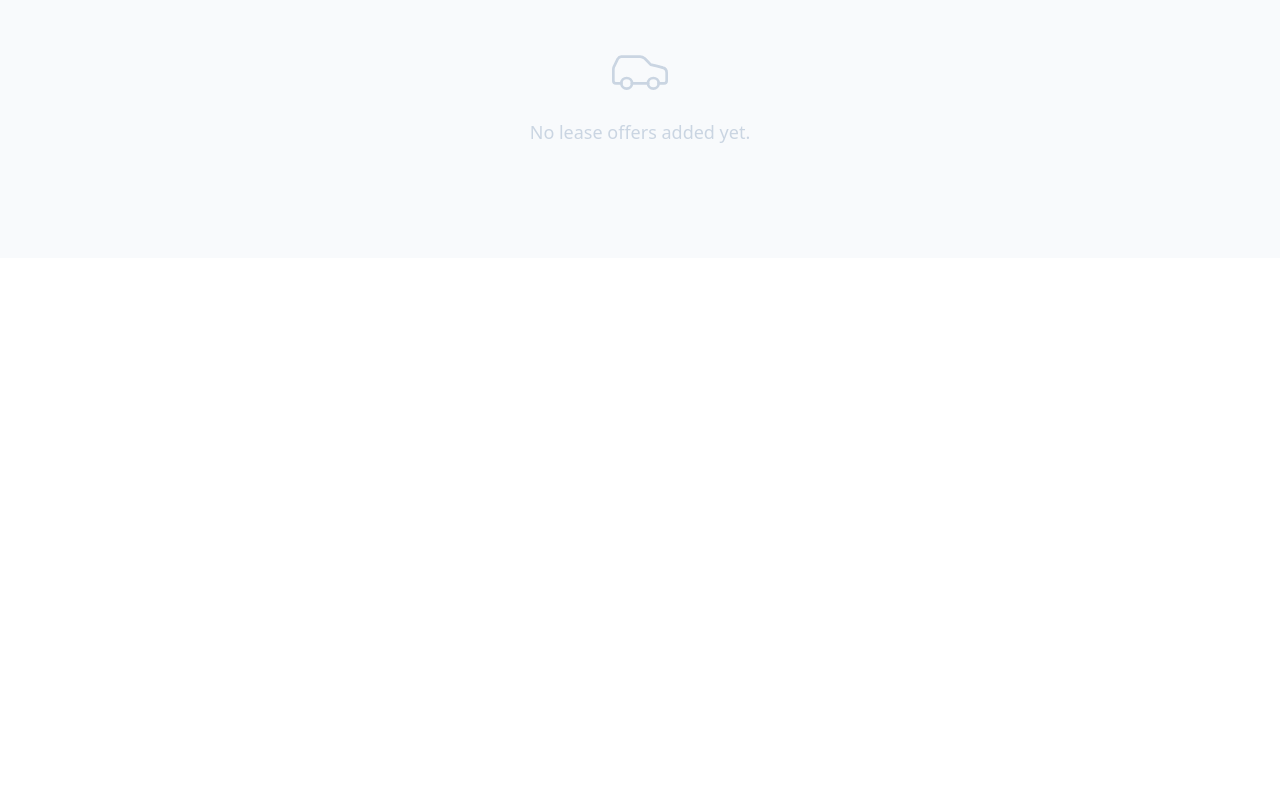
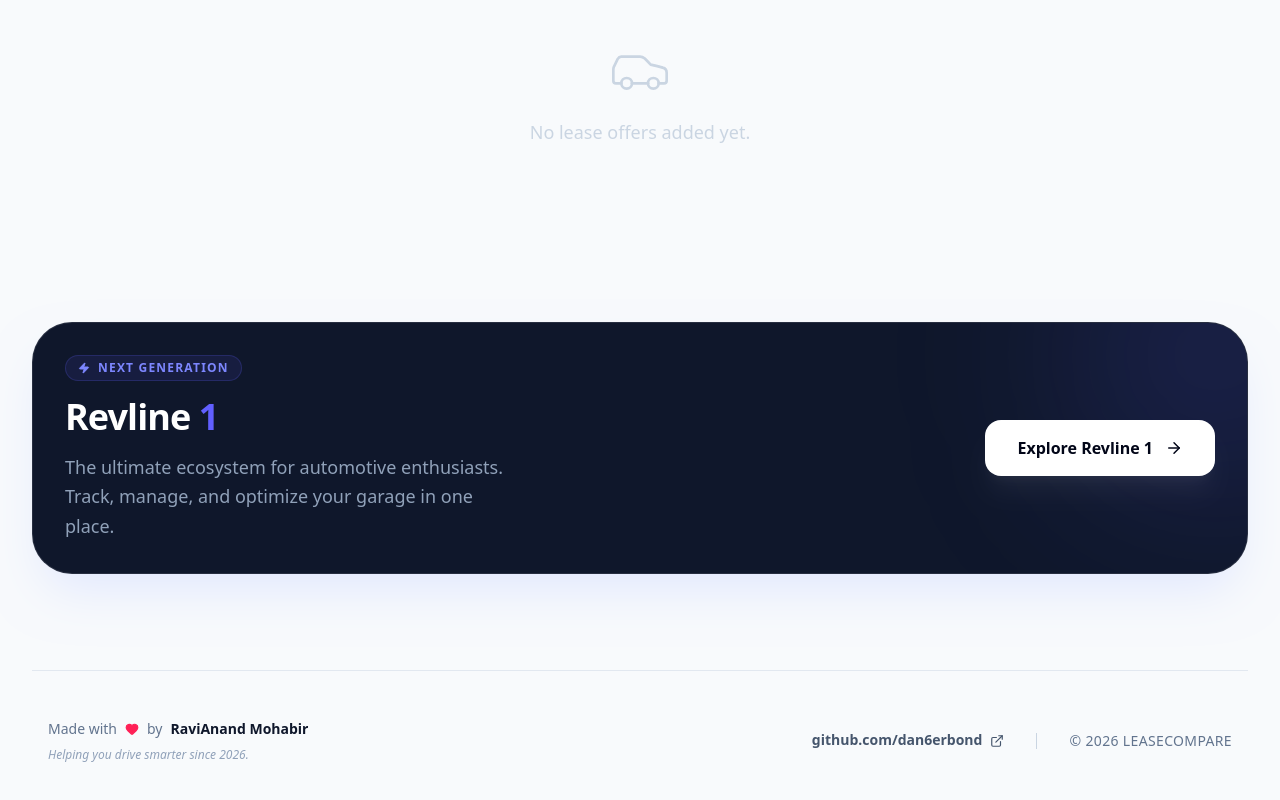
Before and after one commit to Dan6erbond/lease-compare, a React (Vite) app: page / in a window 1280 px wide. Shown: the part 712-1512 px from the top of the page. Before the commit the page ends 970 px from the top, so only its background shows below. Built offline with nearby package versions, Linux system fonts and the light colour scheme.

Commit message:
feat: :sparkles: add revline 1 banner and footer

```diff
--- a/src/App.tsx
+++ b/src/App.tsx
@@ -1,4 +1,11 @@
-import { Calculator, Car } from "lucide-react";
+import {
+  ArrowRight,
+  Calculator,
+  Car,
+  ExternalLink,
+  Heart,
+  Zap,
+} from "lucide-react";
 import { LeaseInput, LeaseResult } from "./types";
 import { calculateIRR, calculateMonthlyPayment } from "./utils/calculations";
 import { useEffect, useMemo, useState } from "react";
@@ -183,7 +190,76 @@ export default function App() {
             <p className="text-lg font-medium">No lease offers added yet.</p>
           </div>
         )}
+
+        <section className="pt-12">
+          <div className="relative group overflow-hidden bg-slate-900 rounded-[2.5rem] p-8 shadow-2xl shadow-indigo-100 border border-white/10">
+            {/* Decorative Background Glow */}
+            <div className="absolute -top-24 -right-24 w-64 h-64 bg-indigo-500/20 blur-[100px] rounded-full group-hover:bg-indigo-500/30 transition-colors duration-500" />
+
+            <div className="relative z-10 flex flex-col md:flex-row items-center justify-between gap-8">
+              <div className="space-y-4 text-center md:text-left">
+                <div className="inline-flex items-center gap-2 px-3 py-1 bg-indigo-500/10 border border-indigo-500/20 rounded-full text-indigo-400 text-xs font-bold uppercase tracking-widest">
+                  <Zap size={12} className="fill-current" /> Next Generation
+                </div>
+                <h2 className="text-3xl md:text-4xl font-black text-white tracking-tight">
+                  Revline <span className="text-indigo-500">1</span>
+                </h2>
+                <p className="text-slate-400 max-w-md text-lg leading-relaxed">
+                  The ultimate ecosystem for automotive enthusiasts. Track,
+                  manage, and optimize your garage in one place.
+                </p>
+              </div>
+
+              <a
+                href="https://revline.one/"
+                target="_blank"
+                rel="noopener noreferrer"
+                className="group/btn relative inline-flex items-center gap-3 px-8 py-4 bg-white text-slate-950 font-bold rounded-2xl hover:bg-indigo-50 transition-all hover:scale-[1.02] active:scale-[0.98] shadow-xl shadow-white/5"
+              >
+                Explore Revline 1
+                <ArrowRight
+                  size={18}
+                  className="group-hover/btn:translate-x-1 transition-transform"
+                />
+              </a>
+            </div>
+          </div>
+        </section>
       </div>
+
+      <footer className="mt-24 pb-12 border-t border-slate-200">
+        <div className="max-w-7xl mx-auto px-4 pt-12 flex flex-col md:flex-row items-center justify-between gap-8 text-slate-500 text-sm">
+          <div className="flex flex-col items-center md:items-start gap-2">
+            <div className="flex items-center gap-2 font-medium">
+              <span>Made with</span>
+              <Heart size={14} className="text-rose-500 fill-rose-500" />
+              <span>by</span>
+              <span className="text-slate-900 font-bold">
+                RaviAnand Mohabir
+              </span>
+            </div>
+            <p className="text-slate-400 text-xs italic">
+              Helping you drive smarter since 2026.
+            </p>
+          </div>
+
+          <div className="flex flex-col md:flex-row items-center gap-4 md:gap-8">
+            <a
+              href="https://github.com/dan6erbond"
+              target="_blank"
+              rel="noopener noreferrer"
+              className="flex items-center gap-2 text-slate-600 hover:text-indigo-600 transition-colors font-semibold group"
+            >
+              <span className="border-b border-transparent group-hover:border-indigo-600">
+                github.com/dan6erbond
+              </span>
+              <ExternalLink size={14} />
+            </a>
+            <div className="hidden md:block w-px h-4 bg-slate-300" />
+            <p className="font-medium tracking-wide">© 2026 LEASECOMPARE</p>
+          </div>
+        </div>
+      </footer>
     </div>
   );
 }
```
